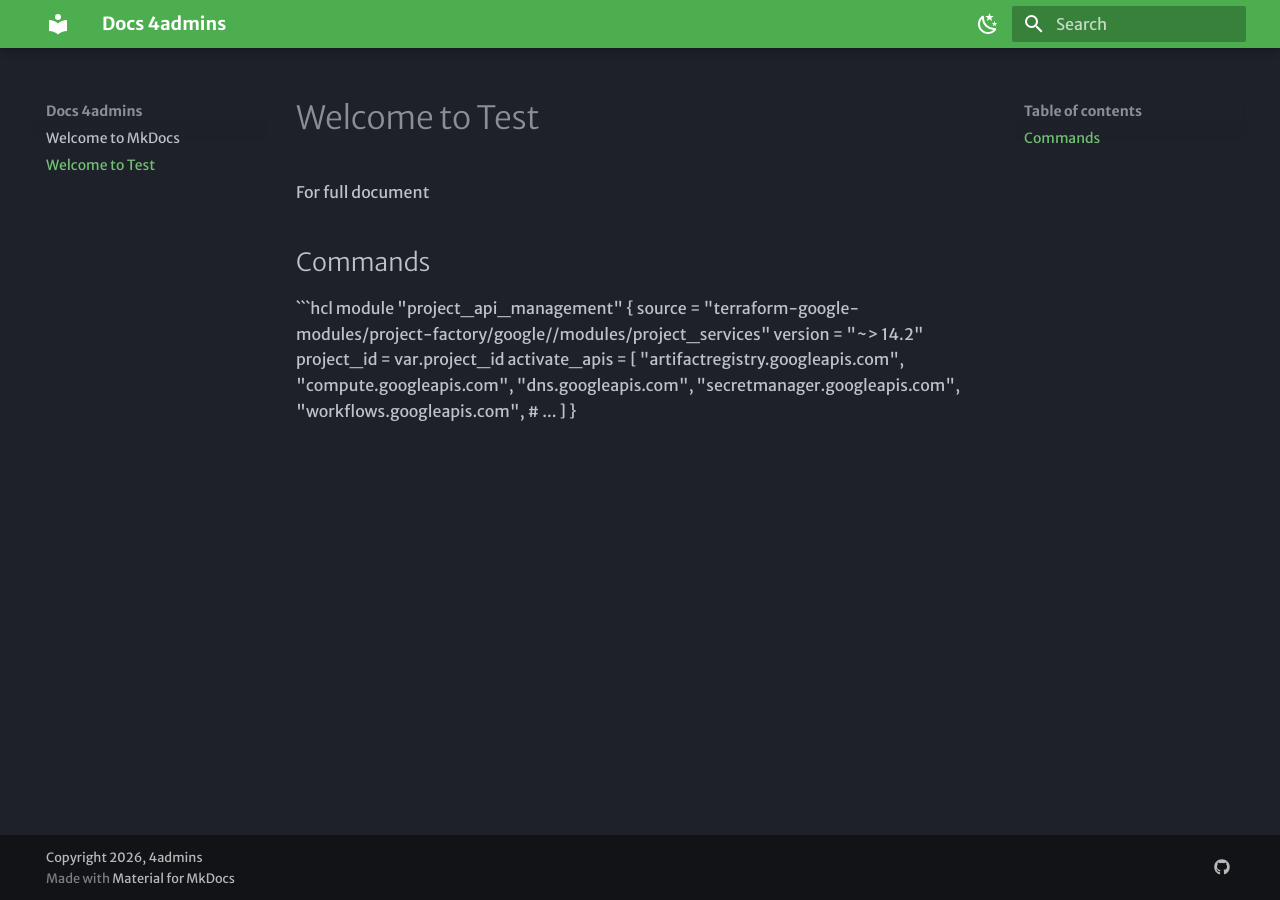
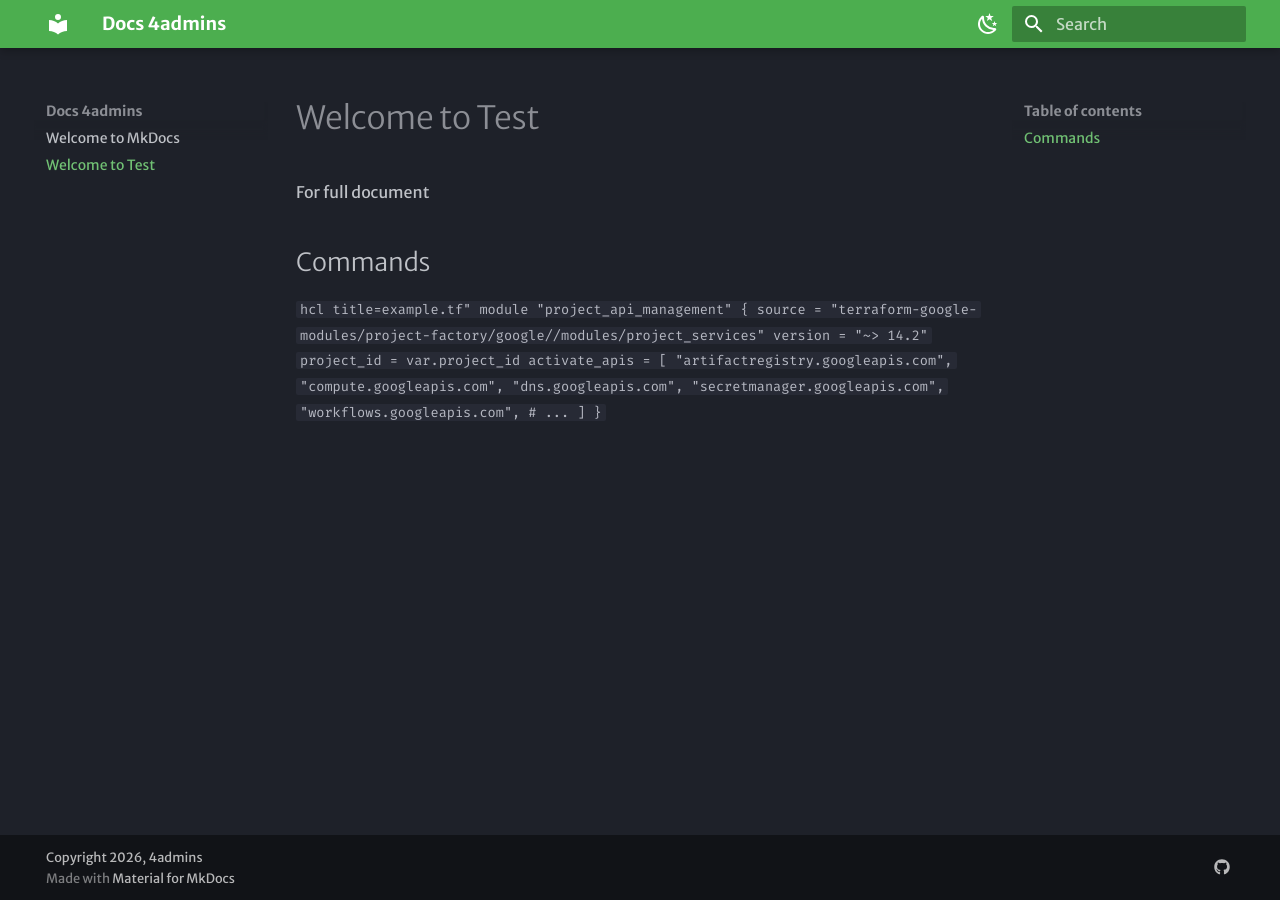
Before and after one commit to 4admins/docs, an MkDocs documentation site: the page built from docs/test.md, in a window 1280 px wide. Built offline with MkDocs 1.6.1 and Material for MkDocs 9.7.7, drawn with Linux system fonts in a browser that asks for light colours.

Commit message:
Code block

````diff
--- a/docs/test.md
+++ b/docs/test.md
@@ -4,7 +4,7 @@ For full document
 
 ## Commands
 
-```hcl
+```hcl title=example.tf"
 module "project_api_management" {
   source         = "terraform-google-modules/project-factory/google//modules/project_services"
   version        = "~> 14.2"
@@ -18,3 +18,4 @@ module "project_api_management" {
     # ...
   ]
 }
+```
````
